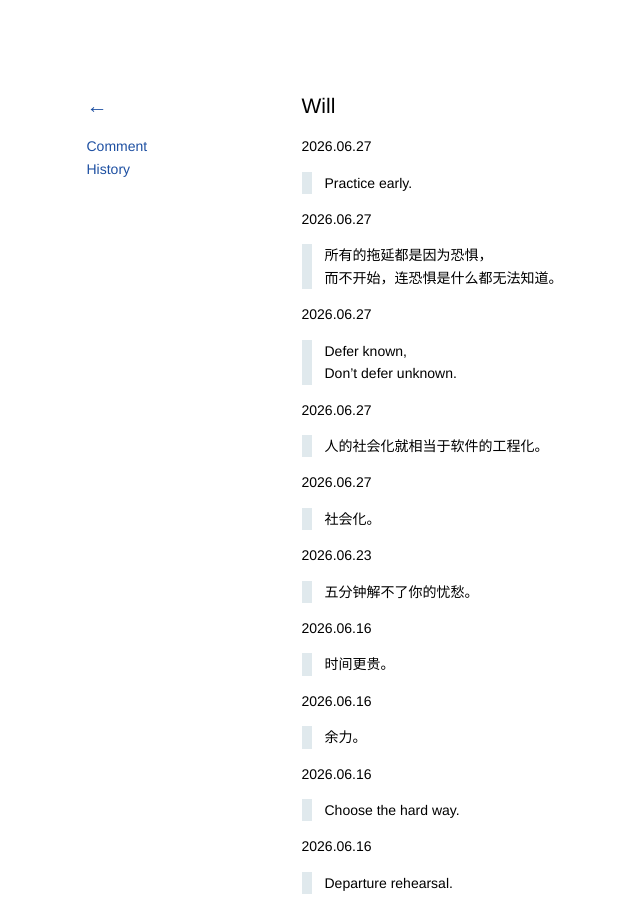
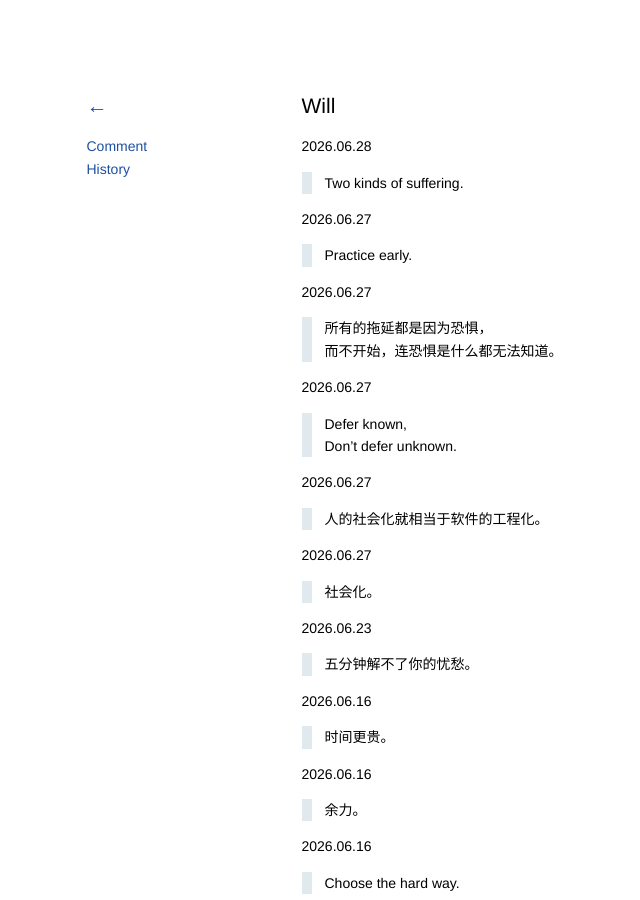
Before and after one commit to kidlj/awei, a Jekyll site: the page built from _wiki/will.md, in a window 1280 px wide and 900 px high. Shown: the whole window, without its empty margins (46-686 px from the left). Built offline with Jekyll 4.4.1, drawn with Linux system fonts in a browser that asks for light colours.

Commit message:
update will

```diff
--- a/_wiki/will.md
+++ b/_wiki/will.md
@@ -1,6 +1,10 @@
 ---
 title: Will
 ---
+
+2026.06.28
+
+> Two kinds of suffering.
 
 2026.06.27
 
```
